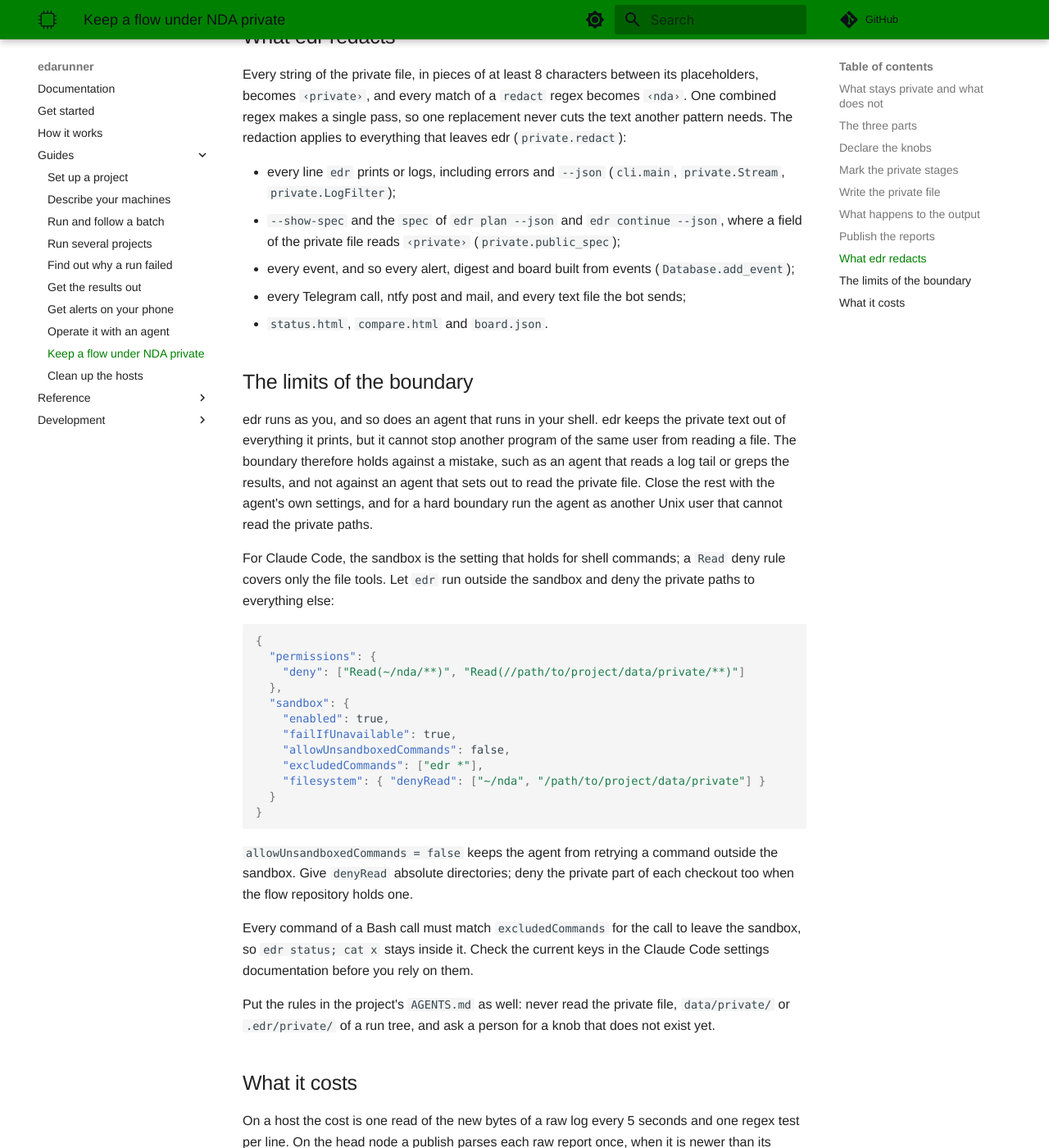
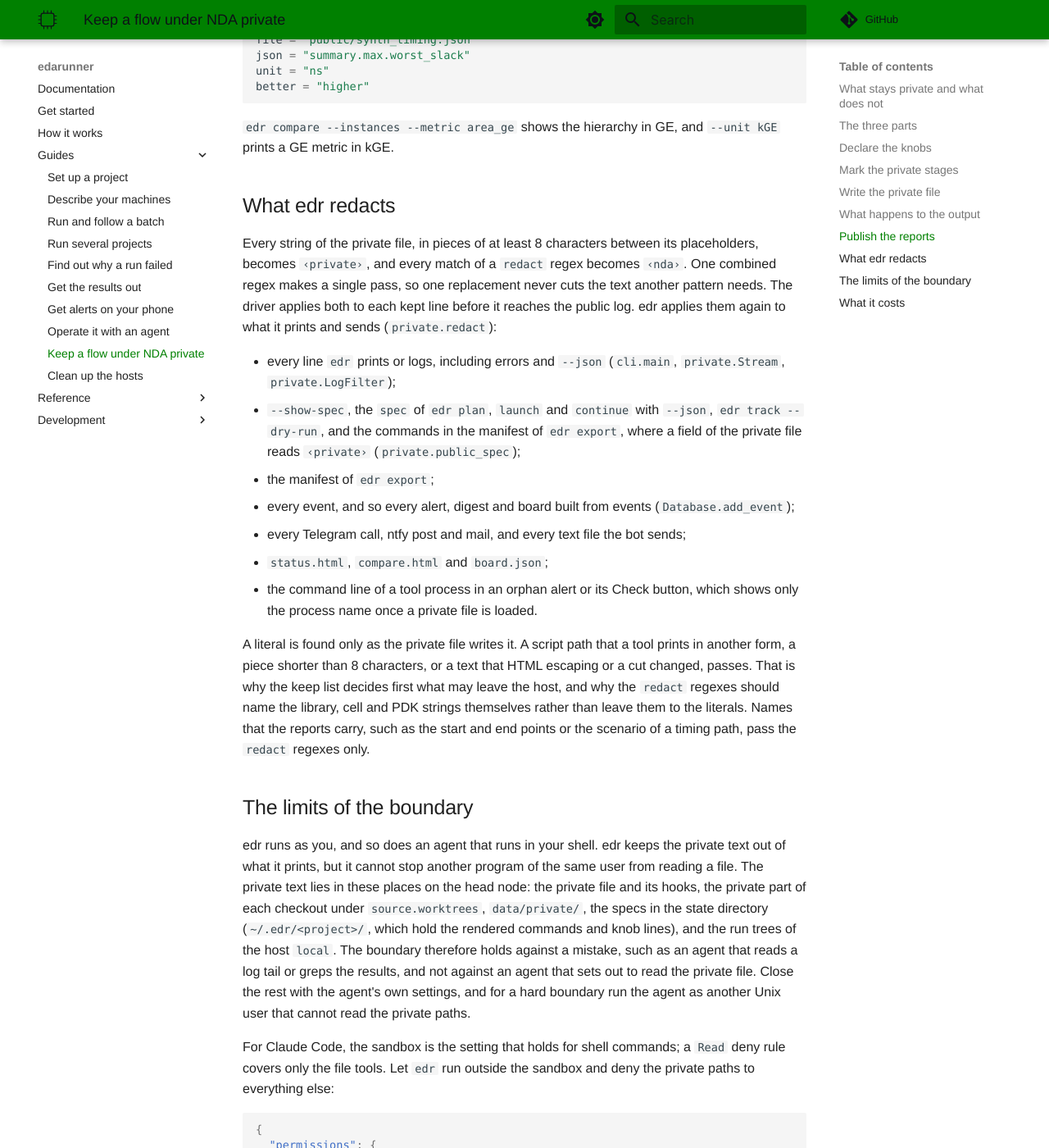
Before and after one commit to lionnus/edarunner, an MkDocs documentation site: the page built from docs/guides/private.md, in a window 1280 px wide and 1400 px high, scrolled down 5068 px. Shown: the whole window at 82% size. Built offline with MkDocs 1.6.1 and Material for MkDocs 9.7.7, drawn with Linux system fonts in a browser that asks for light colours; comment, search, counter and statistics services are not loaded; some of the changed text lies outside the part shown.

Commit message:
:memo: docs: Say where the private text lies and where the redaction ends

````diff
--- a/docs/guides/private.md
+++ b/docs/guides/private.md
@@ -21,7 +21,7 @@ are yours.
 | stage names, steps, needs, budgets, states | the commands of a private stage, its `resume`, `progress`, `prepare` and `after_each` |
 | tool names and their free seats | the tool scripts, and the lines each knob writes for the tool |
 | the knobs, their types, ranges and help | the private file and every string in it |
-| `log/<stage>.log`: the lines the private file keeps, redacted | the raw output of the tools, in `.edr/private/log/` on the host |
+| `log/<stage>.log`: the lines the private file keeps, redacted by its regexes and its strings | the raw output of the tools, in `.edr/private/log/` on the host |
 | `data/results/<run_id>/public/`: area in GE, timing paths, values | the raw reports, in `data/private/<run_id>/` on the head node |
 | metrics over the public files | `ge_um2`, cell names, library names, PDK paths |
 
@@ -33,9 +33,12 @@ edr.toml                  public: the stages, the knobs, the metrics; the agent
 data/results/<run>/public the public form of the reports, which the metrics read
 ```
 
-`private` in `edr.toml` names the private file. Keep that file, and the
-scripts it calls, outside the project and outside every directory the
-agent reads, such as a clone of the private part of the flow.
+`private` in `edr.toml` names the private file. Keep it outside the
+project. The scripts it calls usually come with the flow, as a private
+part of the flow repository such as `nonfree/`, so they land in each
+checkout under `source.worktrees` and in each run tree; the agent's
+settings must deny those directories, as
+[the limits](#the-limits-of-the-boundary) below show.
 
 ## Declare the knobs
 
@@ -95,8 +98,14 @@ budget = { hours = 6 }
 ```
 
 `edr check` refuses a private stage that sets `cmd`, `resume`,
-`progress`, `prepare` or `after_each`, and a `collect` path under
-`.edr/private/` of the run tree (`config._check_stage`).
+`progress`, `prepare`, `after_each`, `collect` or `collect_on_request`:
+its files leave the host only through the private file
+(`config._check_stage`). No public `collect` of any stage copies a
+withheld path of the run tree: `.edr/private/`, the `collect` paths of the
+private stages, and the `paths` of the private file. Each copy excludes
+them relative to its own root, so `collect = ["./"]` copies the rest of
+the tree and leaves them out, and an absolute path or one with `..` is
+not copied at all (`collect._Copier.excludes`).
 
 ## Write the private file
 
@@ -119,6 +128,9 @@ keep = ['^\[flow\]', '^(Error|Warning): .*\(\w+-\d+\)$']
 cells = { NAND2 = 'ND2X(?P<drive>\d+)', INV = 'INVX(?P<drive>\d+)', DFF = 'DFF' }
 
 env = { PDK_ROOT = "/path/to/pdk" }
+
+# Paths of the run tree that no public collect copies, such as the private part of the flow.
+paths = ["nonfree/"]
 
 [stages.synth]
 cmd = "fc_shell -f {root}/nonfree/synth.tcl -x 'source {knob_file}'"
@@ -229,25 +241,44 @@ and `--unit kGE` prints a GE metric in kGE.
 Every string of the private file, in pieces of at least 8 characters
 between its placeholders, becomes `‹private›`, and every match of a
 `redact` regex becomes `‹nda›`. One combined regex makes a single pass, so
-one replacement never cuts the text another pattern needs. The redaction
-applies to everything that leaves edr (`private.redact`):
+one replacement never cuts the text another pattern needs. The driver
+applies both to each kept line before it reaches the public log. edr
+applies them again to what it prints and sends (`private.redact`):
 
 - every line `edr` prints or logs, including errors and `--json`
   (`cli.main`, `private.Stream`, `private.LogFilter`);
-- `--show-spec` and the `spec` of `edr plan --json` and `edr continue
-  --json`, where a field of the private file reads `‹private›`
+- `--show-spec`, the `spec` of `edr plan`, `launch` and `continue` with
+  `--json`, `edr track --dry-run`, and the commands in the manifest of
+  `edr export`, where a field of the private file reads `‹private›`
   (`private.public_spec`);
+- the manifest of `edr export`;
 - every event, and so every alert, digest and board built from events
   (`Database.add_event`);
 - every Telegram call, ntfy post and mail, and every text file the bot
   sends;
-- `status.html`, `compare.html` and `board.json`.
+- `status.html`, `compare.html` and `board.json`;
+- the command line of a tool process in an orphan alert or its Check
+  button, which shows only the process name once a private file is
+  loaded.
+
+A literal is found only as the private file writes it. A script path that
+a tool prints in another form, a piece shorter than 8 characters, or a
+text that HTML escaping or a cut changed, passes. That is why the keep
+list decides first what may leave the host, and why the `redact` regexes
+should name the library, cell and PDK strings themselves rather than
+leave them to the literals. Names that the reports carry, such as the
+start and end points or the scenario of a timing path, pass the `redact`
+regexes only.
 
 ## The limits of the boundary
 
 edr runs as you, and so does an agent that runs in your shell. edr keeps
-the private text out of everything it prints, but it cannot stop another
-program of the same user from reading a file. The boundary therefore
+the private text out of what it prints, but it cannot stop another
+program of the same user from reading a file. The private text lies in
+these places on the head node: the private file and its hooks, the
+private part of each checkout under `source.worktrees`, `data/private/`,
+the specs in the state directory (`~/.edr/<project>/`, which hold the
+rendered commands and knob lines), and the run trees of the host `local`. The boundary therefore
 holds against a mistake, such as an agent that reads a log tail or greps
 the results, and not against an agent that sets out to read the private
 file. Close the rest with the agent's own settings, and for a hard
@@ -261,21 +292,24 @@ outside the sandbox and deny the private paths to everything else:
 ```json
 {
   "permissions": {
-    "deny": ["Read(~/nda/**)", "Read(//path/to/project/data/private/**)"]
+    "deny": ["Read(~/nda/**)", "Read(//path/to/project/data/private/**)", "Read(~/.edr/**)",
+             "Read(//path/to/rtl-wt/**/nonfree/**)", "Read(//path/to/scratch/**)"]
   },
   "sandbox": {
     "enabled": true,
     "failIfUnavailable": true,
     "allowUnsandboxedCommands": false,
     "excludedCommands": ["edr *"],
-    "filesystem": { "denyRead": ["~/nda", "/path/to/project/data/private"] }
+    "filesystem": { "denyRead": ["~/nda", "/path/to/project/data/private", "~/.edr", "/path/to/scratch"] }
   }
 }
 ```
 
-`allowUnsandboxedCommands = false` keeps the agent from retrying a command
-outside the sandbox. Give `denyRead` absolute directories; deny the
-private part of each checkout too when the flow repository holds one.
+`allowUnsandboxedCommands: false` keeps the agent from retrying a command
+outside the sandbox. Give `denyRead` absolute directories, and add the
+private part of each checkout as it appears; whether `denyRead` takes a
+glob is not documented, so list the directories themselves. An agent that
+works only through `edr` never needs the state directory or a run tree.
 
 Every command of a Bash call must match `excludedCommands` for the call
 to leave the sandbox, so `edr status; cat x` stays inside it. Check the
````
Also changed, not shown: AGENTS.md (+3 -2 lines), docs/dev/driver.md (+3 -3 lines), docs/how-it-works.md (+3 -3 lines).
